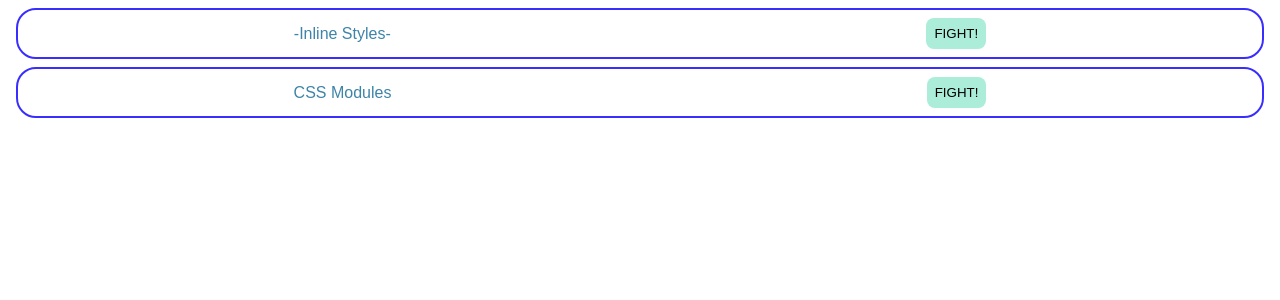
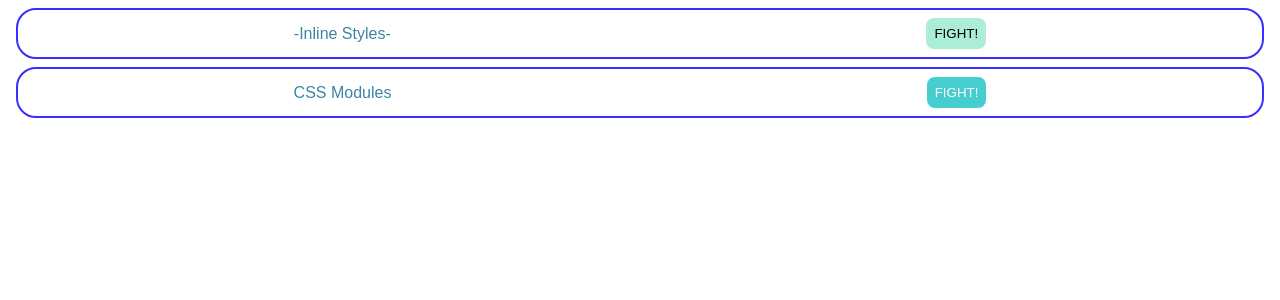
Before and after one commit to gadname/React_CssModules, a React (Create React App) app: page / in a window 1280 px wide. In both pictures the pointer is over the button 956 px from the left and 92 px from the top of the page. Shown: the top 300 px of the page. Built offline with nearby package versions, Linux system fonts and the light colour scheme.

Commit message:
Update CssModules.module.scss

```diff
--- a/src/components/CssModules.module.scss
+++ b/src/components/CssModules.module.scss
@@ -16,4 +16,9 @@
     border: none;
     padding: 8px;
     border-radius: 8px;
+    &:hover {
+        background-color: #46cdcf;
+        color: #fff;
+        cursor: pointer;
+    }
 }
```
